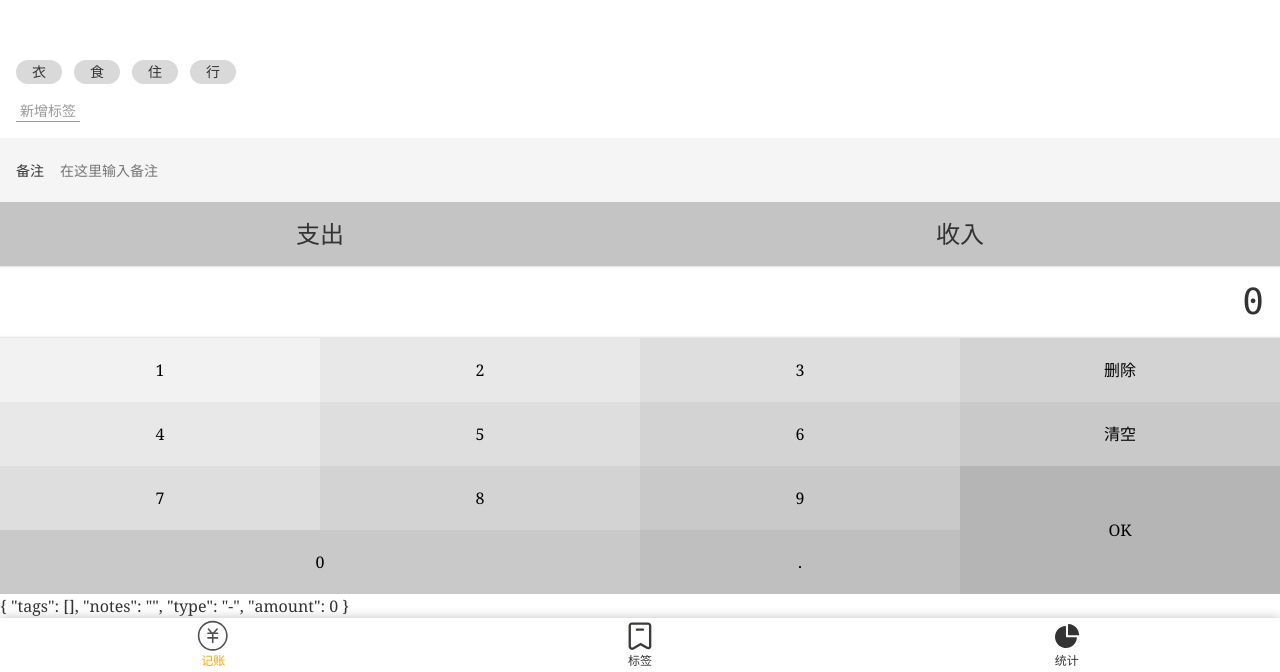
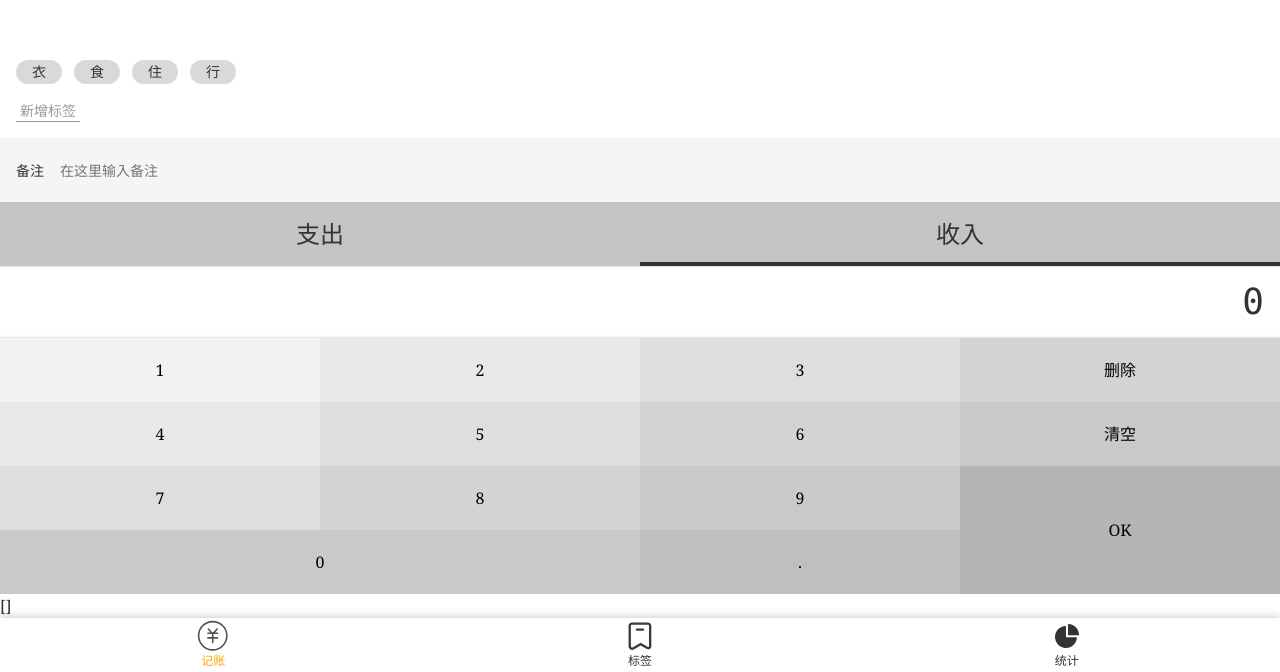
Before and after one commit to YMingF/Vue-money-1, a Vue app: page /#/money in a window 1280 px wide. Shown: the part 128-800 px from the top of the page. Built offline with nearby package versions, Linux system fonts and the light colour scheme.

Commit message:
7-3:使用LocalStorage存储改变的数据

```diff
--- a/src/components/Money/NumberPad.vue
+++ b/src/components/Money/NumberPad.vue
@@ -59,6 +59,8 @@ export default class Types extends Vue {
   }
   ok() {
     this.$emit("update:value", this.output);
+    this.$emit("submit", this.output);
+    this.output = "0";
   }
 }
 </script>
--- a/src/components/Money/Types.vue
+++ b/src/components/Money/Types.vue
@@ -1,8 +1,12 @@
 <template>
   <div>
     <ul class="types">
-      <li :class="type === '-' && 'selected'" @click="selectType('-')">支出</li>
-      <li :class="type === '+' && 'selected'" @click="selectType('+')">收入</li>
+      <li :class="value === '-' && 'selected'" @click="selectType('-')">
+        支出
+      </li>
+      <li :class="value === '+' && 'selected'" @click="selectType('+')">
+        收入
+      </li>
     </ul>
   </div>
 </template>
--- a/src/views/Money.vue
+++ b/src/views/Money.vue
@@ -1,7 +1,7 @@
 <template>
   <Layout classPrefix="layout">
-    {{ record }}
-    <NumberPad @update:value="onUpdateAmount" />
+    {{ recordList }}
+    <NumberPad @update:value="onUpdateAmount" @submit="saveRecord" />
     <!--支出收入-->
     <Types :value.sync="record.type" />
     <!--备注-->
@@ -18,24 +18,27 @@ import NumberPad from "@/components/Money/NumberPad.vue";
 import Types from "@/components/Money/Types.vue";
 import Notes from "@/components/Money/Notes.vue";
 import Tags from "@/components/Money/Tags.vue";
-import { Component } from "vue-property-decorator";
-
+import { Component, Watch } from "vue-property-decorator";
 type Record = {
   //对象的类型声明
   tags: string[];
   notes: string;
   type: string;
-  amount: number;
+  amount: number; //数据类型
+  createdAt?: Date; //类
 };
 @Component({
   components: { Types, NumberPad, Notes, Tags },
 })
 export default class Money extends Vue {
   tags = ["衣", "食", "住", "行"];
+  recordList: Record[] = JSON.parse(
+    window.localStorage.getItem("recordList") || "[]"
+  ); //存储提交的记录
   record: Record = {
     tags: [],
     notes: "",
-    type: "-",
+    type: "+",
     amount: 0,
   };
   onUpdateTags(value: string[]) {
@@ -48,6 +51,16 @@ export default class Money extends Vue {
   onUpdateAmount(value: string) {
     this.record.amount = parseFloat(value);
   }
+  saveRecord() {
+    const record2: Record = JSON.parse(JSON.stringify(this.record));
+    record2.createdAt = new Date(); //存储当前时间
+    this.recordList.push(record2);
+    console.log(this.recordList);
+  }
+  @Watch("recordList")
+  onRecordListChange() {
+    window.localStorage.setItem("recordList", JSON.stringify(this.recordList));
+  }
 }
 </script>
 <style lang="scss">
```
